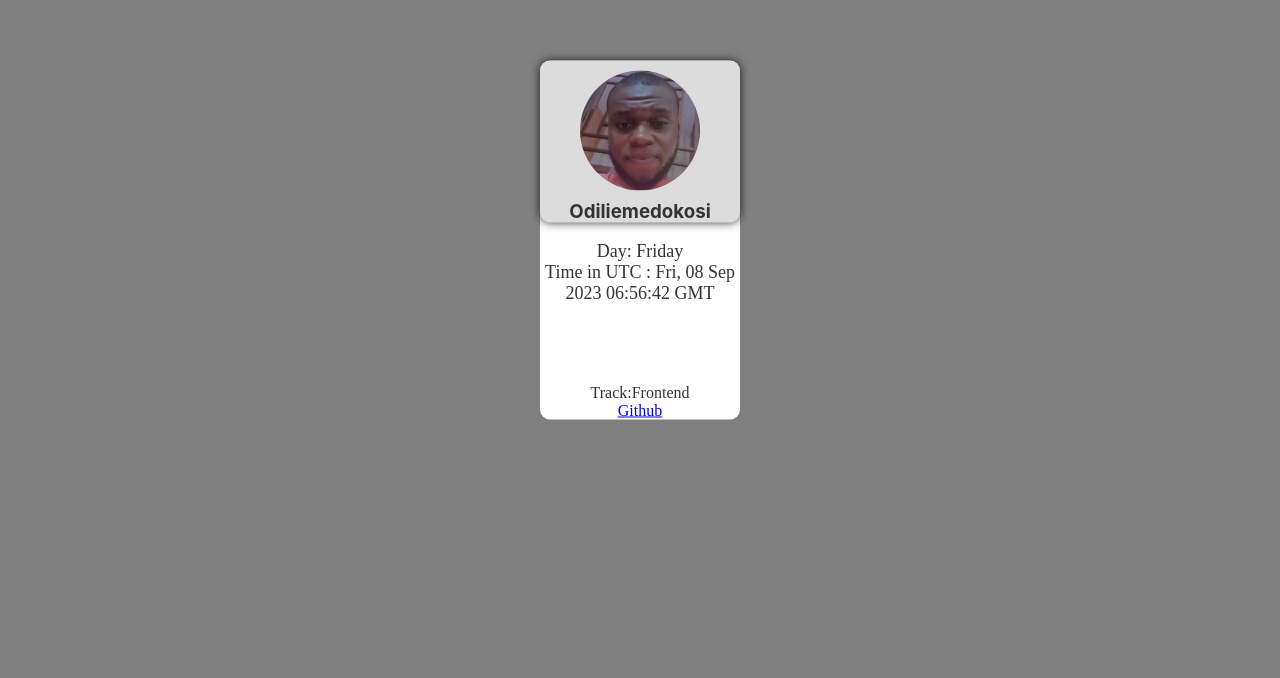
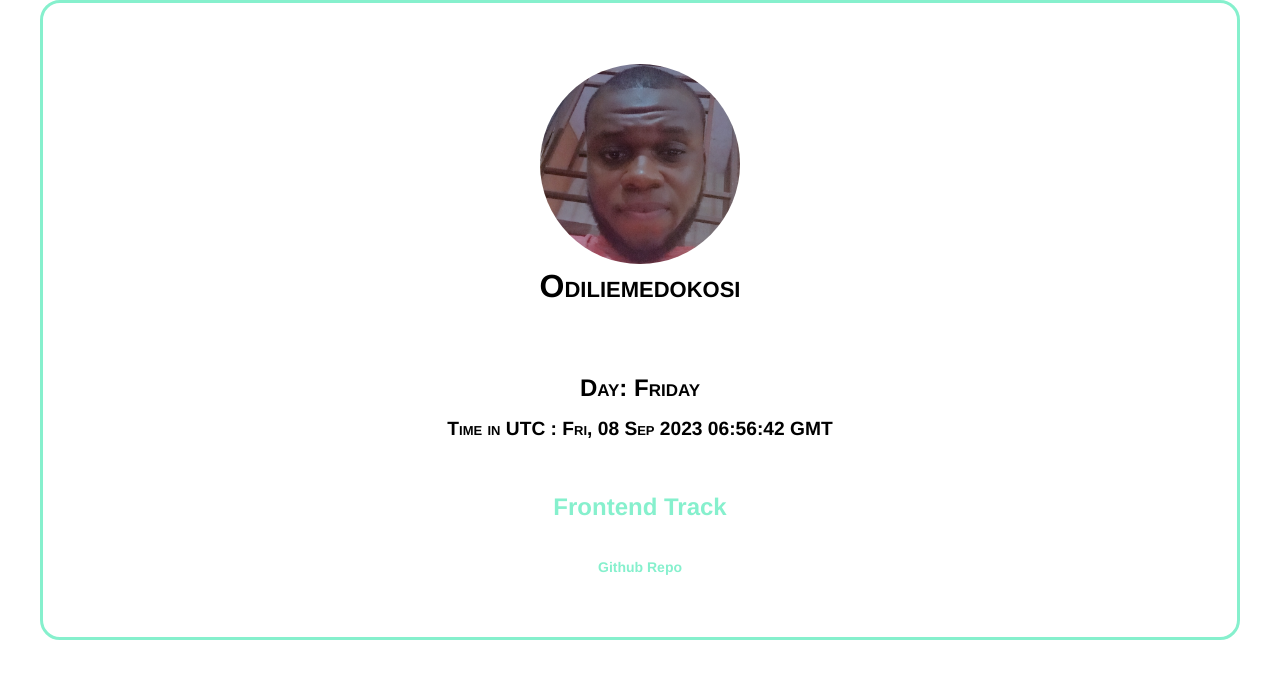
Before and after one commit to Miraclekosi/hngtaskone, a plain HTML site: page index.html in a window 1280 px wide. Drawn offline with Linux system fonts and the light colour scheme.

Commit message:
Add files via upload
updated my project

```diff
--- a/index.html
+++ b/index.html
@@ -8,24 +8,68 @@
     <link rel="stylesheet" href="style.css">
 </head>
 <body>
-    <main>
-        <div class="profile">
-            <img src="Snapchat-1591027345.jpg" alt="Odiliemedokosi"  class="team-image" data-testid="slackDisplayImage">
-            <h3 data-testid="slackUserName">Odiliemedokosi</h3>
-        </div>
+    <!DOCTYPE html>
+    <html lang="en">
+      <head>
+        <meta charset="UTF-8" />
+        <meta name="viewport" content="width=device-width, initial-scale=1.0" />
+        <link rel="stylesheet" href="style.css" />
+        <link
+          rel="shortcut icon"
+          href="./assets/icon/favicon.ico"
+          type="image/x-icon"
+          sizes="5px"
+        />
+        <title>Stage 1 || HNG</title>
+      </head>
 
-        <div class="section-two">
-            <div class="date-Time">
-           <p id="day" data-testid="currentDayOfTheWeek"></p>
-           <p id="time" data-testid="currentUTCTime" ></p>
+      <body>
+        <div class="container">
+
+          <!-- ... Slack Details section ... -->
+          <section id="slack-section">
+            <div>
+              <img
+                src="Snapchat-1591027345.jpg"
+                width="200"
+                height="200"
+                alt="Odiliemedokosi"
+                data-testid="slackDisplayImage"
+              />
             </div>
 
-            <p class="track" data-testid="myTrack">Track:Frontend</p>
-            <a href="https://github.com/Miraclekosi/hngtaskone" data-testid="githubURL">Github</a>
+            <div>
+              <h1 data-testid="slackUserName">Odiliemedokosi</h1>
+            </div>
+          </section>
 
+          <!-- Date and Time Section -->
+          <section id="date-and-time-section">
+            <div
+              data-testid="currentDayOfTheWeek"
+              id="DayOfWeek"
+              style="text-align: center"
+            ></div>
+
+            <div data-testid="currentUTCTime" id="currentTime"></div>
+          </section>
+
+          <!-- ... Track Info Section...  -->
+          <section id="track-info">
+            <h2 data-testid="myTrack">Frontend Track</h2>
+          </section>
+
+          <!-- Github Url section  -->
+          <section id="repo-section">
+            <a
+              data-testid="githubURL"
+              id="repoUrl"
+              href="https://github.com/Miraclekosi/hngtaskone"
+              target="_blank"
+              >Github Repo</a
+            >
+          </section>
         </div>
-
-    </main>
 
 
 
--- a/script.js
+++ b/script.js
@@ -1,15 +1,8 @@
-let dataDay = document.getElementById('day')
-
-let dataTime = document.getElementById('time')
-
-// Day
-
-
 // ... calling the element which holds the day
-      const currentDayOfWeek = document.getElementById("day");
+const currentDayOfWeek = document.getElementById("DayOfWeek");
 
 //   calling the element which will hold the UTC Time
-      const currentTime = document.getElementById("time");
+const currentTime = document.getElementById("currentTime");
 
 // ...Function to hold date and time so an interval would be set to update every seconds..
 const updateTime = () => {
--- a/style.css
+++ b/style.css
@@ -1,62 +1,77 @@
-body{
-    color:#333;
-    background-color: gray;
-    height: 100vh;
-    margin-top: 0px;
-
-    position: relative;
-    font: 18px;
-
-}
-
-main{
-    position: absolute;
-    top: 30%;
-    left: 50%;
-    transform :translate(-50%, -50%);
-    background-color: #fff;
-    width: 200px;
-
-    text-align: center;
-    border-radius: 10px;
-    margin-top: 0px;
-
-}
-
-.profile{
-    box-shadow: 0px 0px 10px rgba(0, 0, 0, 0.8);
-    background-color: gainsboro;
-    padding-top: 10px;
-    border-radius: 10px;
-}
-
-.profile h3{
-    padding-top :5px;
-    font-family:-apple-system, BlinkMacSystemFont, 'Segoe UI', Roboto, Oxygen, Ubuntu, Cantarell, 'Open Sans', 'Helvetica Neue', sans-serif;
-}
-h3,p {
+* {
     margin: 0;
     padding: 0;
-}
+    box-sizing: border-box;
+    font-family: Helvetica, sans-serif;
+    text-decoration: none;
+  }
 
-.team-image{
-    width: 120px;
-    height: 120px;
-    object-fit: cover;
-    object-position: center;
+  img {
     border-radius: 50%;
-}
+    -o-object-fit: cover;
+       object-fit: cover;
+  }
 
-.date-Time {
-    margin-top:18px;
-    font-size: large;
-}
+  .container {
+    width: 1200px;
+    margin: auto;
+    max-width: 100%;
+    min-height: 80vh;
+    padding: 3rem;
+    display: grid;
+    place-items: center;
+    justify-items: center;
+    gap: 10px;
+    border: 3px solid rgb(134, 240, 205);
+    border-radius: 20px;
+  }
+  .container #slack-section {
+    display: grid;
+    place-items: center;
+    font-variant: small-caps;
+  }
+  .container #slack-section [data-testid=slackUserName] {
+    font-size: 2rem;
+  }
+  .container #date-and-time-section {
+    width: auto;
+    padding-block: 1rem;
+    font-variant: small-caps;
+    font-weight: bold;
+  }
+  .container #date-and-time-section #DayOfWeek {
+    font-size: 1.5rem;
+    margin-block: 1rem;
+  }
+  .container #date-and-time-section #currentTime {
+    font-size: 1.2rem;
+    text-align: center;
+  }
+  .container #track-info [data-testid=myTrack] {
+    color: rgb(134, 240, 205);
+  }
+  .container #repo-section {
+    display: block;
+  }
+  .container #repo-section #repoUrl {
+    display: inline-block;
+    font-size: 14px;
+    color: rgb(134, 240, 205);
+    font-weight: 600;
+  }
+  .container #repo-section #repoUrl:hover {
+    text-decoration: underline;
+    font-weight: 100;
+  }
 
-
-
-.track {
-    margin-top: 80px;
-}
-
-
-@media(max-width:)
+  @media (prefers-color-scheme: dark) {
+    html {
+      background-color: rgb(20, 22, 24);
+      color: rgb(134, 240, 205);
+    }
+  }
+  @media screen and (max-width: 768px) {
+    .container {
+      max-width: 90%;
+    }
+  }/*# sourceMappingURL=style.css.map */
```
Lines whose indentation alone changed are shown as unchanged.
